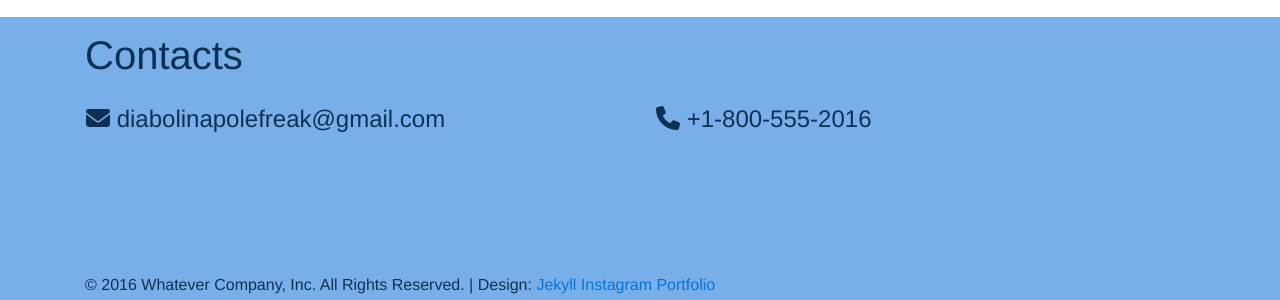
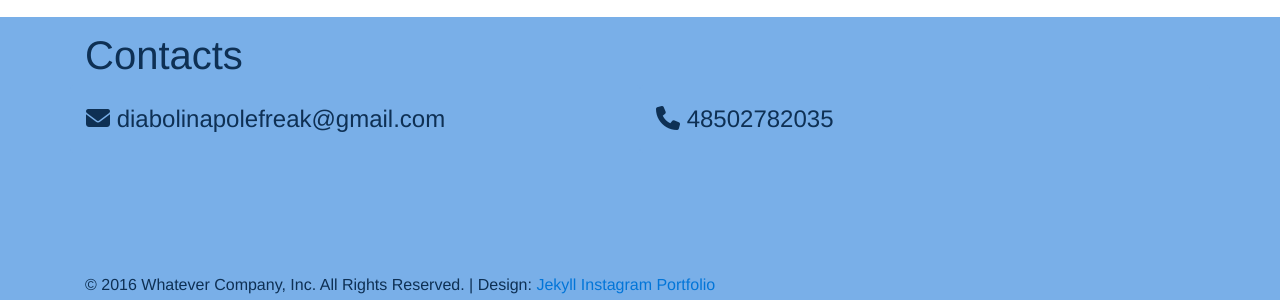
Before and after one commit to Andziex/diabolina-polefreak-dancer, a Jekyll site: the page built from index.html, in a window 1280 px wide and 900 px high, scrolled down 539 px. Shown: the part 587-887 px from the top of the window. Built offline with Jekyll 4.4.1, drawn with Linux system fonts in a browser that asks for light colours; nearby versions of some CDN libraries.

Commit message:
Update _config.yml

```diff
--- a/_config.yml
+++ b/_config.yml
@@ -18,7 +18,6 @@ snapwidget: 247552
 
 # Contacts
 email: diabolinapolefreak@gmail.com
-phone: +1-800-555-2016
-
+phone: +48502782035
 # Tracking
 googleAnalitycsID: UA-83933844-1
```
